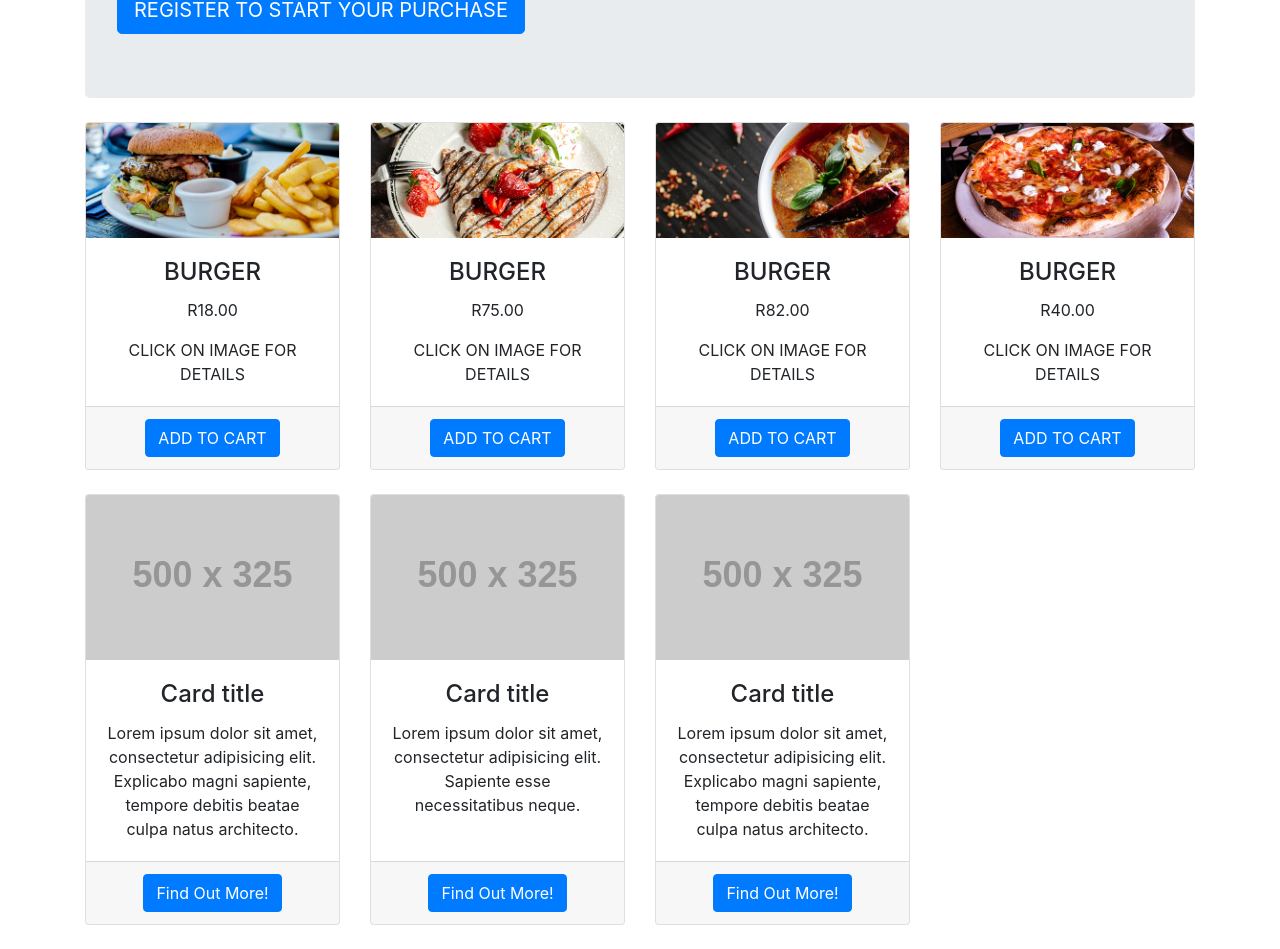
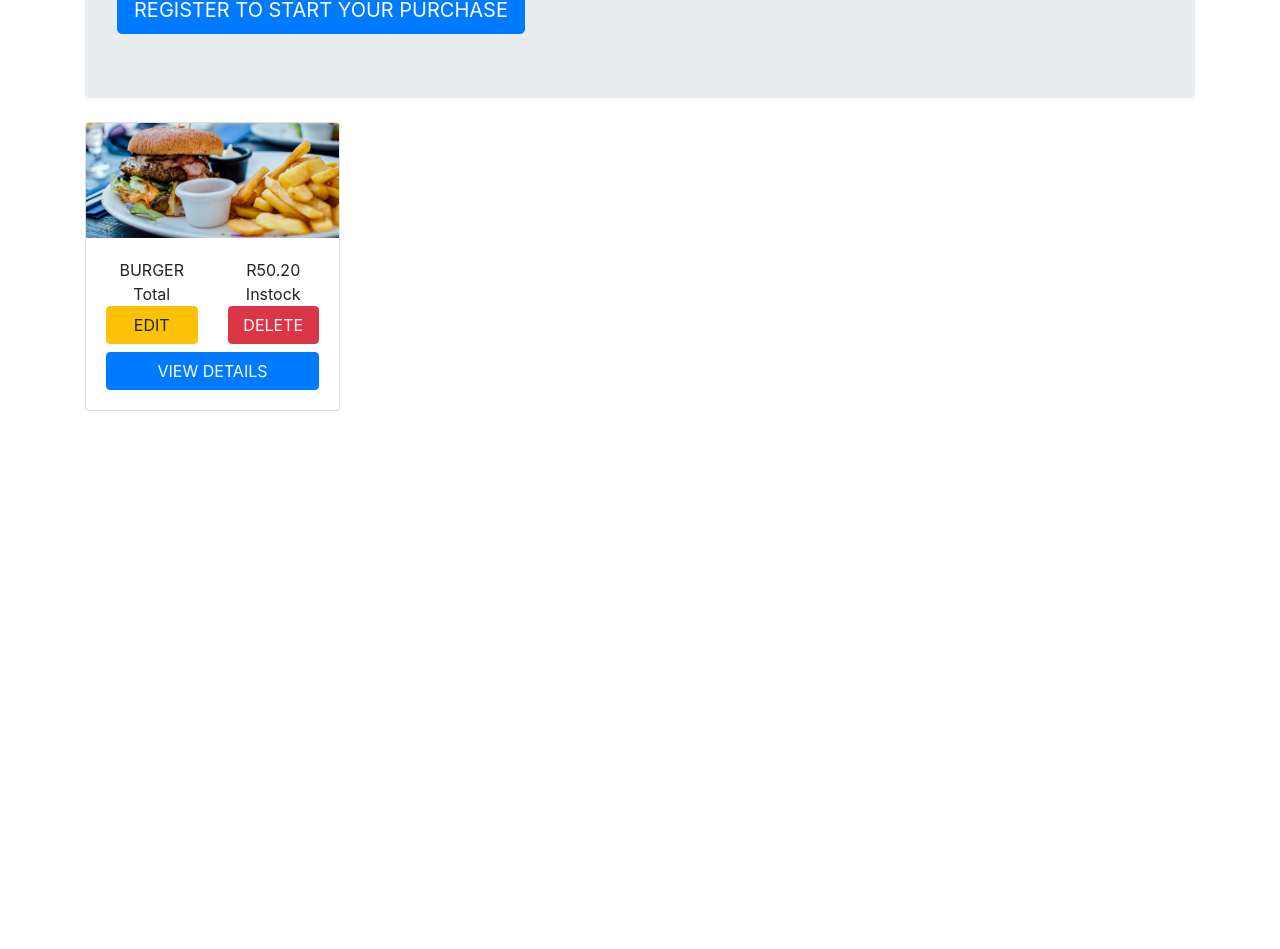
Before and after one commit to SilindaM/Khaya-Restaurant-Management-System, an Angular app: page /viewproduct in a window 1280 px wide. Shown: the part 260-1209 px from the top of the page. After the commit the page ends 800 px from the top, so only its background shows below. Built offline with nearby package versions, Linux system fonts and the light colour scheme.

Commit message:
custom view product html

```diff
--- a/src/app/products/view-product/view-product.component.html
+++ b/src/app/products/view-product/view-product.component.html
@@ -16,91 +16,37 @@
         <div class="card h-70">
           <img class="card-img-top" src="assets\images\burger.jpg" alt="">
           <div class="card-body">
-            <h4 class="card-title">BURGER</h4>
-            <p class="card-text">R18.00</p>
-            <p class="card-text">CLICK ON IMAGE FOR DETAILS</p>
-          </div>
-          <div class="card-footer">
-            <a href="#" class="btn btn-primary">ADD TO CART</a>
-          </div>
-        </div>
-      </div>
-      <div class="col-lg-3 col-md-6 mb-4">
-        <div class="card h-70">
-          <img class="card-img-top" src="assets\images\pizzafun.jpg" alt="">
-          <div class="card-body">
-            <h4 class="card-title">BURGER</h4>
-            <p class="card-text">R75.00</p>
-            <p class="card-text">CLICK ON IMAGE FOR DETAILS</p>
-          </div>
-          <div class="card-footer">
-            <a href="#" class="btn btn-primary">ADD TO CART</a>
-          </div>
-        </div>
-      </div>
-      <div class="col-lg-3 col-md-6 mb-4">
-        <div class="card h-70">
-          <img class="card-img-top" src="assets\images\peperon.jpg" alt="">
-          <div class="card-body">
-            <h4 class="card-title">BURGER</h4>
-            <p class="card-text">R82.00</p>
-            <p class="card-text">CLICK ON IMAGE FOR DETAILS</p>
-
-          </div>
-          <div class="card-footer">
-            <a href="#" class="btn btn-primary">ADD TO CART</a>
-          </div>
-        </div>
-      </div>
-        <div class="col-lg-3 col-md-6 mb-4">
-        <div class="card h-70">
-          <img class="card-img-top" src="assets\images\veggies.jpg" alt="">
-          <div class="card-body">
-            <h4 class="card-title">BURGER</h4>
-            <p class="card-text">R40.00</p>
-            <p class="card-text">CLICK ON IMAGE FOR DETAILS</p>
-          </div>
-          <div class="card-footer">
-            <a href="#" class="btn btn-primary">ADD TO CART</a>
-          </div>
-        </div>
-      </div>
-
-      <div class="col-lg-3 col-md-6 mb-4">
-        <div class="card h-100">
-          <img class="card-img-top" src="http://placehold.it/500x325" alt="">
-          <div class="card-body">
-            <h4 class="card-title">Card title</h4>
-            <p class="card-text">Lorem ipsum dolor sit amet, consectetur adipisicing elit. Explicabo magni sapiente, tempore debitis beatae culpa natus architecto.</p>
-          </div>
-          <div class="card-footer">
-            <a href="#" class="btn btn-primary">Find Out More!</a>
-          </div>
-        </div>
-      </div>
-
-      <div class="col-lg-3 col-md-6 mb-4">
-        <div class="card h-100">
-          <img class="card-img-top" src="http://placehold.it/500x325" alt="">
-          <div class="card-body">
-            <h4 class="card-title">Card title</h4>
-            <p class="card-text">Lorem ipsum dolor sit amet, consectetur adipisicing elit. Sapiente esse necessitatibus neque.</p>
-          </div>
-          <div class="card-footer">
-            <a href="#" class="btn btn-primary">Find Out More!</a>
-          </div>
-        </div>
-      </div>
-
-      <div class="col-lg-3 col-md-6 mb-4">
-        <div class="card h-100">
-          <img class="card-img-top" src="http://placehold.it/500x325" alt="">
-          <div class="card-body">
-            <h4 class="card-title">Card title</h4>
-            <p class="card-text">Lorem ipsum dolor sit amet, consectetur adipisicing elit. Explicabo magni sapiente, tempore debitis beatae culpa natus architecto.</p>
-          </div>
-          <div class="card-footer">
-            <a href="#" class="btn btn-primary">Find Out More!</a>
+              <div class="row">
+                            <div class="col-md-6 col-lg-6 col-sm-12">
+                                BURGER
+                            </div>
+                            <div class="col-md-6 col-lg-6 col-sm-12">
+                                R50.20
+                            </div>
+                            <div class="col-md-6 col-lg-6 col-sm-12">
+                            Total
+                            </div>
+                            <!--instock-->
+                            <div class="col-md-6 col-lg-6 col-sm-2">
+                                Instock
+                            </div>
+<!--buttons-->
+                            <div class="col-md-6 col-lg-6 col-sm-12">
+                               <div class="btn btn-warning btn-block">
+                                   EDIT
+                               </div>
+                            </div>
+                            <div class="col-md-6 col-lg-6 col-sm-2 ">
+                                   <div class="btn btn-danger btn-block">
+                                       DELETE
+                                   </div>
+                           </div>
+                           <div class="col-12 mt-2">
+                              <div class="btn btn-primary btn-block">
+                               VIEW DETAILS
+                              </div>
+                           </div>
+              </div>
           </div>
         </div>
       </div>
```
